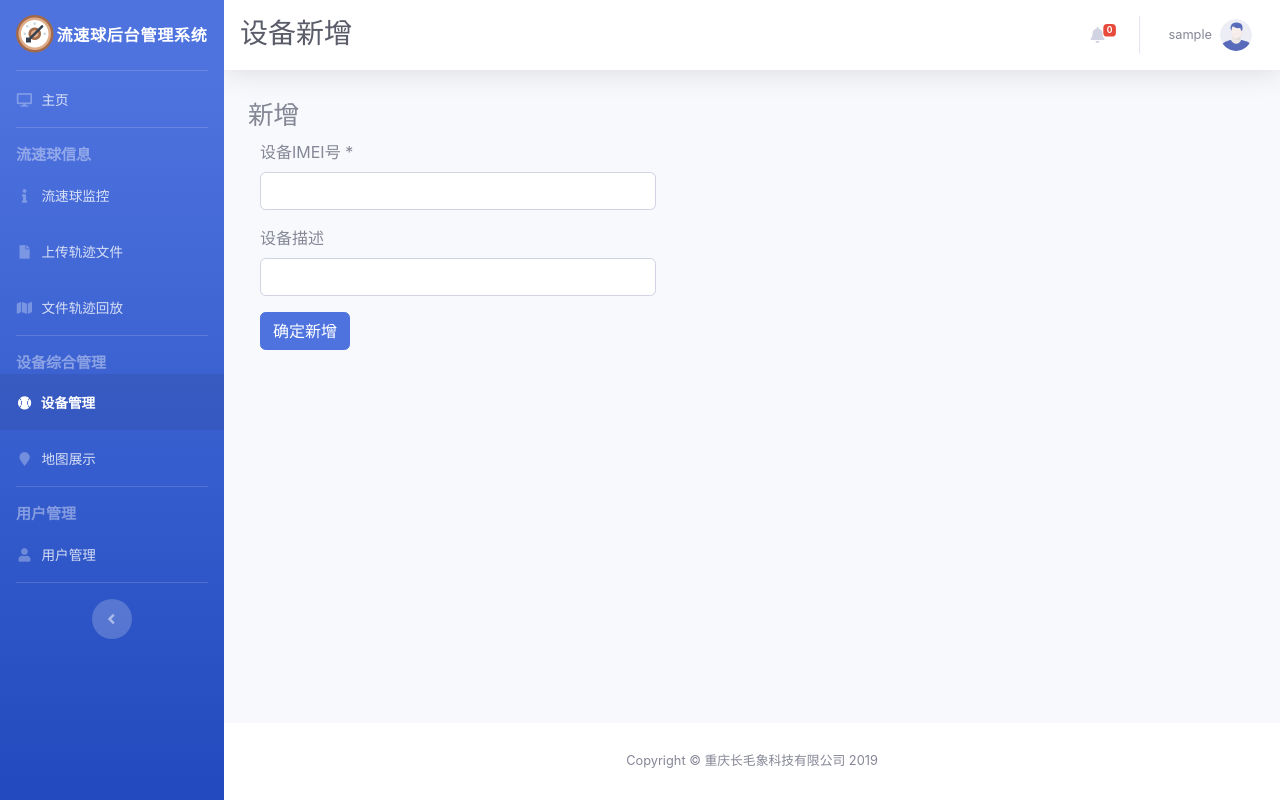
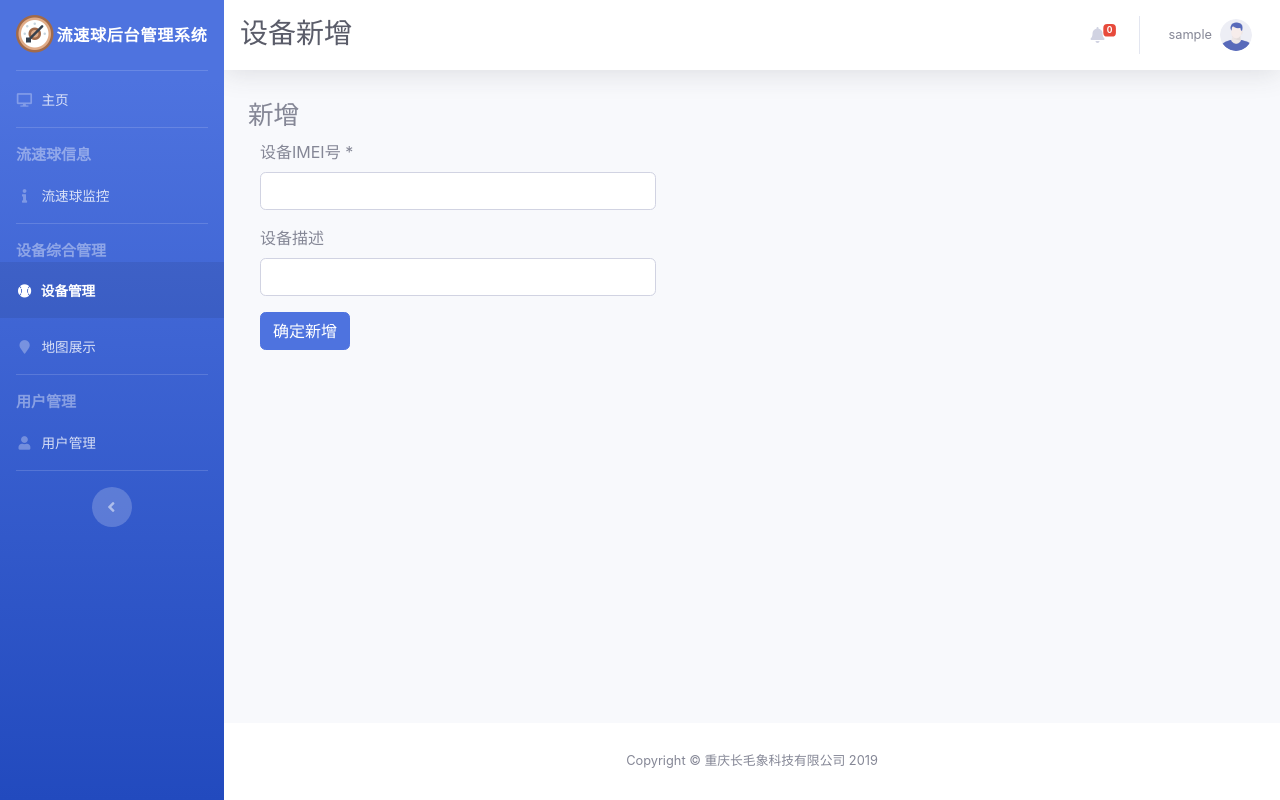
Before and after one commit to yanshigou/river_ball, a Django app: page /devices/deviceAdd/ in a window 1280 px wide. Run offline with Django 3.2, Linux system fonts and the light colour scheme; the visitor is signed in with stand-in values (Sample User, id 1); some libraries are stand-ins or nearby versions.

Commit message:
其他小修改

```diff
--- a/templates/blank.html
+++ b/templates/blank.html
@@ -64,20 +64,20 @@
                 <span>流速球监控</span>
             </a>
         </li>
-        <li {% if 'dataInfo/uploadFile' in request.path %}class="nav-item active table-active"
-            {% else %}class="nav-item"{% endif %}>
-            <a class="nav-link" href="{% url 'uploadTXT' %}">
-                <i class="fas fa-fw fa-file"></i>
-                <span>上传轨迹文件</span>
-            </a>
-        </li>
-        <li {% if 'dataInfo/uploadedFile' in request.path %}class="nav-item active table-active"
-            {% else %}class="nav-item"{% endif %}>
-            <a class="nav-link" href="{% url 'uploaded' %}">
-                <i class="fas fa-fw fa-map"></i>
-                <span>文件轨迹回放</span>
-            </a>
-        </li>
+{#        <li {% if 'dataInfo/uploadFile' in request.path %}class="nav-item active table-active"#}
+{#            {% else %}class="nav-item"{% endif %}>#}
+{#            <a class="nav-link" href="{% url 'uploadTXT' %}">#}
+{#                <i class="fas fa-fw fa-file"></i>#}
+{#                <span>上传轨迹文件</span>#}
+{#            </a>#}
+{#        </li>#}
+{#        <li {% if 'dataInfo/uploadedFile' in request.path %}class="nav-item active table-active"#}
+{#            {% else %}class="nav-item"{% endif %}>#}
+{#            <a class="nav-link" href="{% url 'uploaded' %}">#}
+{#                <i class="fas fa-fw fa-map"></i>#}
+{#                <span>文件轨迹回放</span>#}
+{#            </a>#}
+{#        </li>#}
         {#            <a class="nav-link collapsed" href="#" data-toggle="collapse" data-target="#wt"#}
         {#               aria-expanded="true" aria-controls="wt">#}
         {#                <i class="fas fa-fw fa-ban"></i>#}
@@ -121,7 +121,7 @@
                 <span>设备管理</span></a>
         </li>
         <li class="nav-item">
-            <a class="nav-link" href="{% url 'show_map' %}" target="view_window">
+            <a class="nav-link" href="{% url 'show_map' %}">
                 <i class="fas fa-fw fa-map-marker"></i>
                 <span>地图展示</span></a>
         </li>
@@ -316,12 +316,12 @@
                                 <i class="fas fa-list fa-sm fa-fw mr-2 text-gray-400"></i>
                                 历史操作
                             </a>
-                            {% if request.user.permission == "superadmin" or request.user.permission == "admin" %}
-                                <a class="dropdown-item" href="">
-                                    <i class="fas fa-star fa-sm fa-fw mr-2 text-gray-400"></i>
-                                    白名单管理
-                                </a>
-                            {% endif %}
+{#                            {% if request.user.permission == "superadmin" or request.user.permission == "admin" %}#}
+{#                                <a class="dropdown-item" href="">#}
+{#                                    <i class="fas fa-star fa-sm fa-fw mr-2 text-gray-400"></i>#}
+{#                                    白名单管理#}
+{#                                </a>#}
+{#                            {% endif %}#}
                             <div class="dropdown-divider"></div>
                             <a class="dropdown-item" href="#" data-toggle="modal" data-target="#logoutModal">
                                 <i class="fas fa-sign-out-alt fa-sm fa-fw mr-2 text-gray-400"></i>
--- a/templates/device_form_add.html
+++ b/templates/device_form_add.html
@@ -38,7 +38,7 @@
             <div class="form-group">
                 <label class="control-label col-md-3 col-sm-3 col-xs-12">设备描述</label>
                 <div class="col-md-5 col-sm-5 col-xs-12">
-                    <input type="text" class="form-control" name="imei" value="">
+                    <input type="text" class="form-control" name="desc" value="">
                 </div>
             </div>
 
--- a/templates/map.html
+++ b/templates/map.html
@@ -1,3 +1,4 @@
+{% load staticfiles %}
 <!doctype html>
 <html>
 <head>
@@ -5,6 +6,7 @@
     <meta http-equiv="X-UA-Compatible" content="IE=edge">
     <meta name="viewport" content="initial-scale=1.0, user-scalable=no, width=device-width">
     <link rel="stylesheet" href="https://a.amap.com/jsapi_demos/static/demo-center/css/demo-center.css"/>
+    <link rel="icon" type="image/png" href="{% static 'images/favicon.ico' %}">
     <title>地图显示</title>
     <style>
         html,
@@ -24,7 +26,7 @@
 <script>
     var map = new AMap.Map('container', {
         resizeEnable: true, //是否监控地图容器尺寸变化
-        zoom: 10, //初始化地图层级
+        zoom: 12, //初始化地图层级
         center: [106.509920533, 29.5143553667] //初始化地图中心点
     });
     AMapUI.load(['ui/misc/PointSimplifier', 'lib/$'],
--- a/templates/statistical.html
+++ b/templates/statistical.html
@@ -34,7 +34,7 @@
 
             <p id="all_button">
                 <a>
-                    <button type="submit" class="btn btn-primary">筛选统计</button>
+                    <button type="submit" class="btn btn-primary">统计</button>
                 </a>
                 <a href="">
                     <button type="button" class="btn btn-primary">重置</button>
```
Also changed, not shown: templates/devices.html (+6 -6 lines), templates/location_infos.html (+8 -14 lines).
